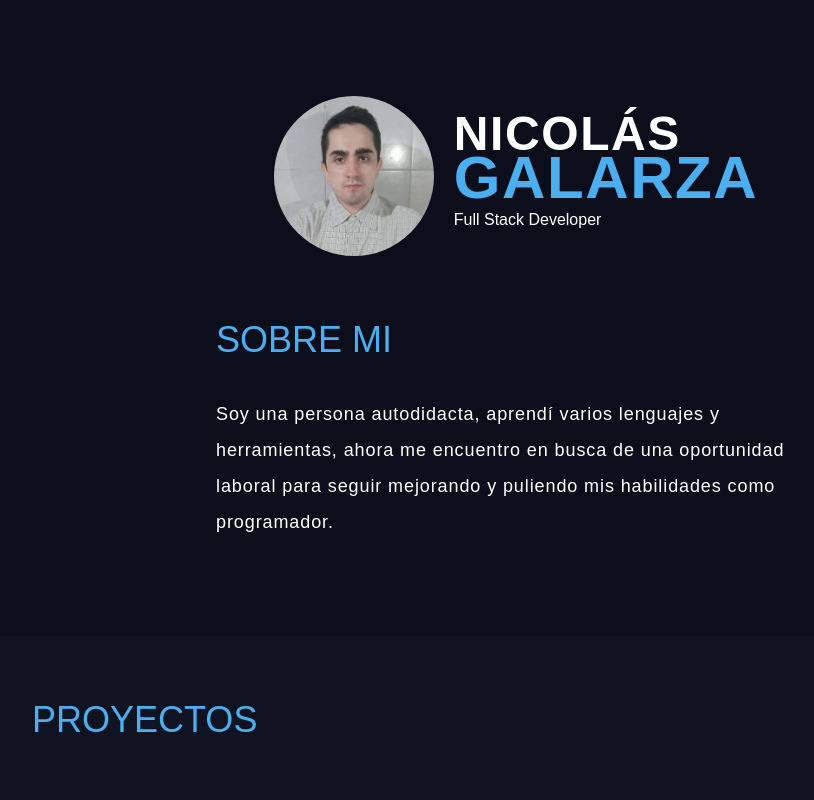
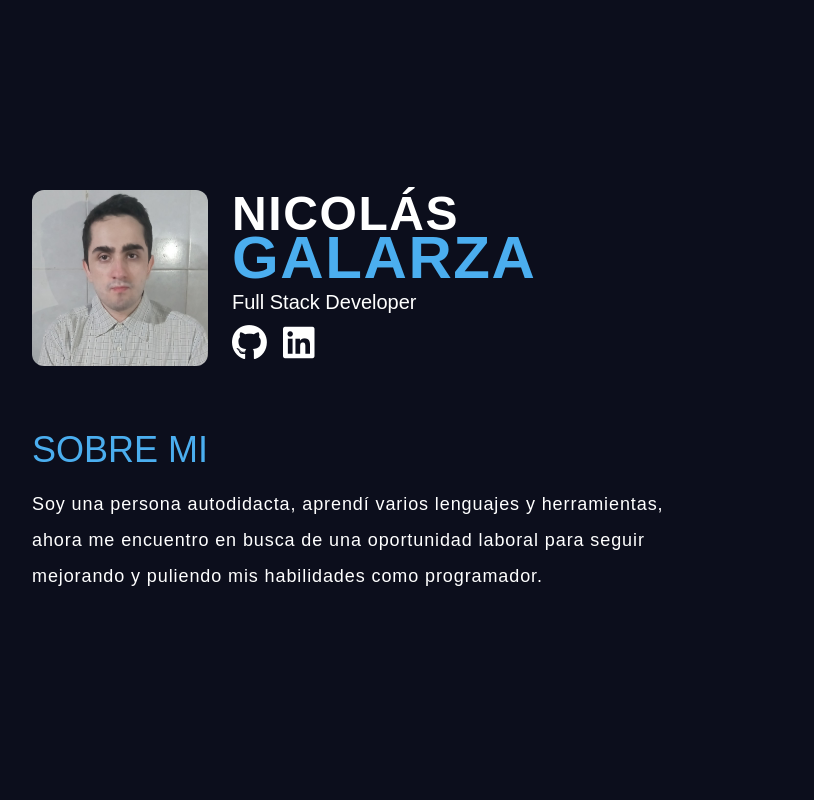
Before and after one commit to nicogmrz4/portfolio-front, an Angular app: page / in a window 1280 px wide. Shown: the top 800 px of the page, without its empty margins (124-938 px from the left). Built offline with nearby package versions, Linux system fonts and the light colour scheme; no server answers.

Commit message:
improve me section design

```diff
--- a/src/app/modules/home/sections/me/me.component.html
+++ b/src/app/modules/home/sections/me/me.component.html
@@ -1,13 +1,13 @@
 <div
-	class="tw-flex tw-py-24 tw-flex-col tw-flex-wrap tw-items-center tw-justify-center tw-gap-8  lg:tw-flex-nowrap lg:tw-gap-16"
+	class="tw-min-h-lvh tw-flex tw-flex-col tw-flex-wrap md:tw-items-start tw-items-center tw-justify-center tw-gap-8  lg:tw-flex-nowrap lg:tw-gap-16"
 >
 	<div
-		class="tw-flex tw-flex-col tw-flex-wrap tw-items-center tw-justify-center tw-gap-5 sm:tw-flex-row md:tw-shrink-0"
+		class="tw-flex tw-flex-col tw-flex-wrap tw-items-center tw-justify-center tw-gap-6 md:tw-flex-row md:tw-shrink-0"
 	>
-		<div class="tw-size-40 tw-rounded-full tw-overflow-hidden">
-			<img src="/assets/me.jpg" class="tw-object-cover tw-w-full tw-scale-[150%] tw-object-[-6px]"/>
+		<div class="tw-size-44 tw-rounded-xl tw-overflow-hidden">
+			<img src="/assets/me.jpg" class="tw-object-cover tw-w-full tw-scale-[160%] tw-object-[-6px]"/>
 		</div>
-		<div class="tw-text-center sm:tw-text-left">
+		<div class="tw-text-center md:tw-text-left tw-translate-y-1">
 			<h1 class="tw-tracking-widest">
 				<span class="tw-block tw-font-semibold tw-leading-7 tw-text-5xl"
 					>NICOLÁS</span
@@ -16,12 +16,20 @@
 					>GALARZA</span
 				>
 			</h1>
-			<p>Full Stack Developer</p>
+			<p class="tw-mb-2 tw-text-xl">Full Stack Developer</p>
+			<div class="tw-text-4xl tw-flex tw-gap-4 md:tw-justify-start tw-justify-center">
+				<a class="" href="">
+					<i class="fa-brands fa-github"></i>
+				</a>
+				<a class="" href="">
+					<i class="fa-brands fa-linkedin"></i>
+				</a>
+			</div>
 		</div>
 	</div>
-	<div class="tw-w-[600px]">
+	<div class="tw-max-w-[650px]">
 		<app-section-title title="SOBRE MI"></app-section-title>
-		<p class="tw-text-lg tw-tracking-wider tw-mt-9 tw-leading-9">
+		<p class="tw-text-lg tw-tracking-wider tw-my-4 tw-leading-9">
 			Soy una persona autodidacta, aprendí varios lenguajes y herramientas,
 			ahora me encuentro en busca de una oportunidad laboral para seguir
 			mejorando y puliendo mis habilidades como programador.
```
